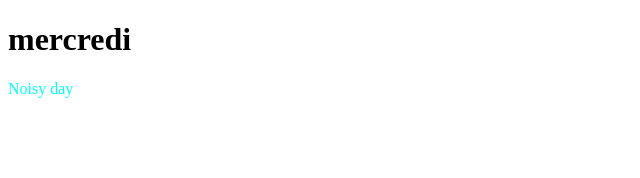
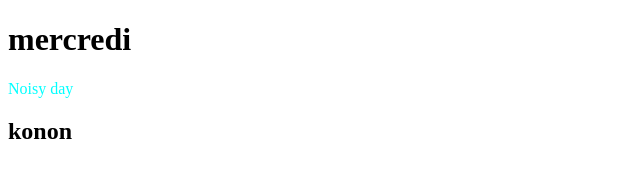
Before and after one commit to YASSINELARHRIB/YASSINELARHRIB, a plain HTML site: page index.html in a window 1280 px wide. Shown: the whole page, without its empty margins (0-640 px from the left). Drawn offline with Linux system fonts and the light colour scheme.

Commit message:
Ex2 Commit

```diff
--- a/index.html
+++ b/index.html
@@ -8,5 +8,6 @@
 <body>
     <h1>mercredi</h1>
     <p style="color: aqua;">Noisy day</p>
+    <h2>konon</h2>
 </body>
 </html>
```
